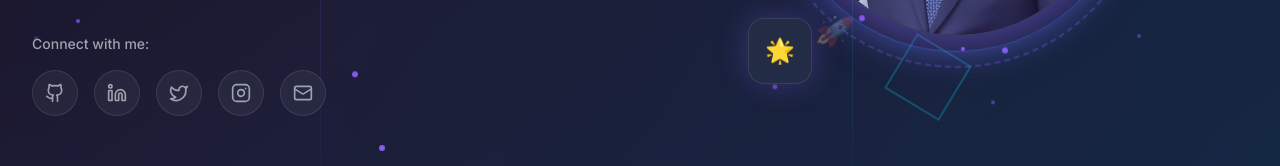
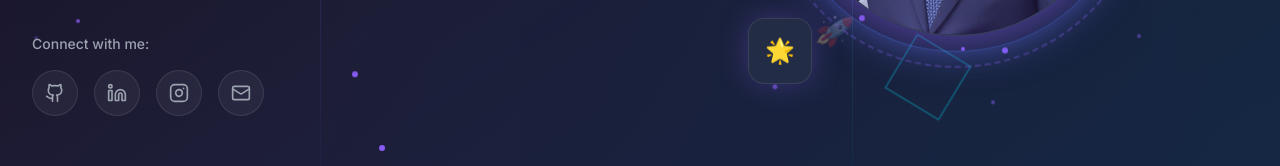
Before and after one commit to ataussamadansari/ataussamad-ansari-portfolio, a Next.js app: page / in a window 1280 px wide. Shown: the part 566-732 px from the top of the page. Built offline with nearby package versions, Linux system fonts and the light colour scheme.

Commit message:
update social media fix

```diff
--- a/app/components/Footer.tsx
+++ b/app/components/Footer.tsx
@@ -1,7 +1,7 @@
 'use client'
 
 import { motion } from 'framer-motion'
-import { Github, Linkedin, Instagram, Twitter, Mail, ArrowUp, Heart } from 'lucide-react'
+import { Github, Linkedin, Instagram, Mail, ArrowUp, Heart } from 'lucide-react'
 import LightweightParticles from './LightweightParticles'
 
 const Footer = () => {
@@ -21,15 +21,8 @@ const Footer = () => {
     {
       icon: Instagram,
       href: 'https://www.instagram.com/sam.ans.88',
-      label: 'LinkedIn',
+      label: 'Instagram',
       color: 'neon-blue'
-    },
-    {
-      icon: Twitter,
-      // href: 'https://twitter.com/',
-      href: '#',
-      label: 'Twitter',
-      color: 'neon-cyan'
     },
     {
       icon: Mail,
--- a/app/components/Hero.tsx
+++ b/app/components/Hero.tsx
@@ -152,12 +152,6 @@ const Hero = () => {
                       href: "https://linkedin.com/in/ataussamadansari",
                       label: "LinkedIn",
                       color: "hover:text-neon-blue hover:glow-blue",
-                    },
-                    {
-                      icon: Twitter,
-                      href: "https://twitter.com/ataussamadansari",
-                      label: "Twitter",
-                      color: "hover:text-neon-cyan hover:glow-cyan",
                     },
                     {
                       icon: Instagram,
```
